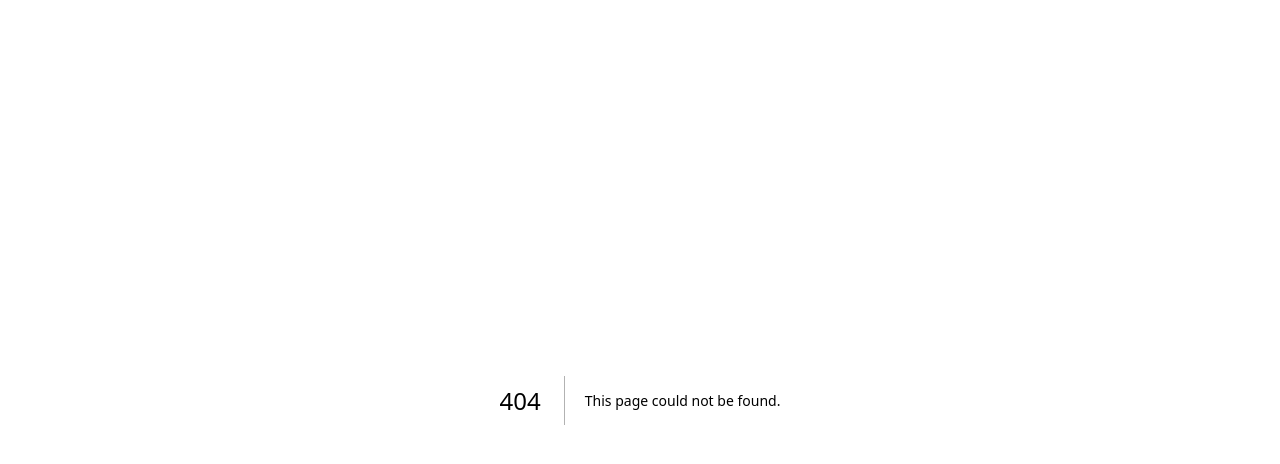
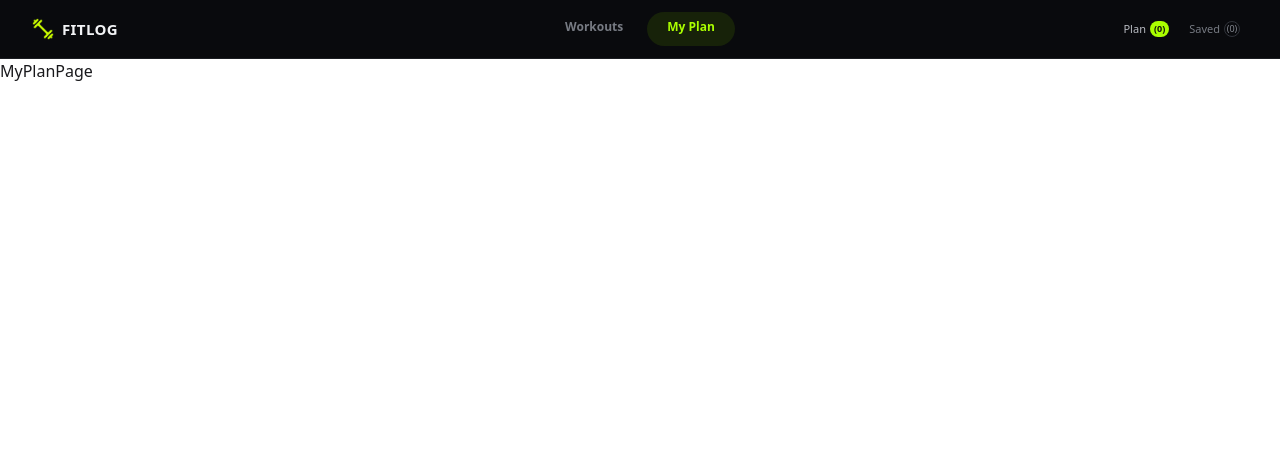
Before and after one commit to asif213067/Fit-Log, a Next.js app: page /my-plan in a window 1280 px wide. Before the commit this address had no page. Shown: the top 464 px of the page. Built offline with nearby package versions, Linux system fonts and the light colour scheme.

Commit message:
completed the navbar section with fully inter-action

```diff
--- a/src/app/layout.tsx
+++ b/src/app/layout.tsx
@@ -1,6 +1,7 @@
 import type { Metadata } from "next";
 import { Geist, Geist_Mono } from "next/font/google";
 import "./globals.css";
+import Navbar from "@/compone3nts/shared/Navbar";
 
 const geistSans = Geist({
   variable: "--font-geist-sans",
@@ -23,7 +24,10 @@ export default function RootLayout({ children }: LayoutProps<"/">) {
       lang="en"
       className={`${geistSans.variable} ${geistMono.variable} h-full antialiased`}
     >
-      <body className="min-h-full flex flex-col">{children}</body>
+      <body className="min-h-full flex flex-col">
+        <Navbar />
+        {children}
+      </body>
     </html>
   );
 }
--- /dev/null
+++ b/src/app/my-plan/page.tsx
@@ -0,0 +1,9 @@
+import React from 'react'
+
+const MyPlanPage = () => {
+  return (
+    <div>MyPlanPage</div>
+  )
+}
+
+export default MyPlanPage
--- a/src/app/page.tsx
+++ b/src/app/page.tsx
@@ -1,4 +1,4 @@
-import Image from "next/image";
+
 
 export default function Home() {
   return (
--- /dev/null
+++ b/src/compone3nts/nav-btn/PlanBtn.tsx
@@ -0,0 +1,21 @@
+"use client";
+
+import React from "react";
+import Link from "next/link";
+
+const PlanBtn = () => {
+  return (
+    <Link
+      href="/my-plan"
+      className="flex h-8.5 items-center gap-1 rounded-md px-2 text-[11px] font-medium text-[#b8bbc1] transition-colors hover:bg-[#15180f] hover:text-white"
+    >
+      <span>Plan</span>
+
+      <span className="flex h-4 min-w-4 items-center justify-center rounded-full bg-[#aaff00] px-1 text-[9px] font-bold text-[#10130a]">
+        (0)
+      </span>
+    </Link>
+  );
+};
+
+export default PlanBtn;
--- /dev/null
+++ b/src/compone3nts/nav-btn/SavedBtn.tsx
@@ -0,0 +1,21 @@
+"use client";
+
+import React from "react";
+import Link from "next/link";
+
+const SavedBtn = () => {
+  return (
+    <Link
+      href="/my-plan"
+      className="flex h-8.5 items-center gap-1 rounded-md px-2 text-[11px] font-medium text-[#777b83] transition-colors hover:bg-[#15180f] hover:text-white"
+    >
+      <span>Saved</span>
+
+      <span className="flex h-4 min-w-4 items-center justify-center rounded-full border border-[#30333a] text-[9px] text-[#858991]">
+        (0)
+      </span>
+    </Link>
+  );
+};
+
+export default SavedBtn;
--- /dev/null
+++ b/src/compone3nts/shared/NavLinks.tsx
@@ -0,0 +1,62 @@
+"use client";
+
+import React from "react";
+import Link from "next/link";
+import { usePathname } from "next/navigation";
+
+const NavLinks = ({ mobile = false }) => {
+  const pathname = usePathname();
+
+  const isWorkoutsActive = pathname === "/";
+  const isMyPlanActive = pathname === "/my-plan";
+
+  return (
+    <ul
+      className={
+        mobile
+          ? "menu menu-sm dropdown-content z-10 mt-3 w-52 rounded-lg border border-[#1b1d21] bg-[#0d0f12] p-2 shadow-xl"
+          : "menu menu-horizontal items-center gap-1 px-1"
+      }
+    >
+      <li>
+        <Link
+          href="/"
+          className={
+            mobile
+              ? isWorkoutsActive
+                ? "bg-[#172209] text-[#aaff00]"
+                : "text-[#777b83] hover:bg-[#15180f] hover:text-[#aaff00]"
+              : `min-h-0 h-8.5 rounded-full px-5 text-[12px] font-semibold transition-colors ${
+                  isWorkoutsActive
+                    ? "bg-[#172209] text-[#aaff00]"
+                    : "bg-transparent text-[#777b83] hover:bg-transparent hover:text-[#aaff00]"
+                }`
+          }
+        >
+          Workouts
+        </Link>
+      </li>
+
+      <li>
+        <Link
+          href="/my-plan"
+          className={
+            mobile
+              ? isMyPlanActive
+                ? "bg-[#172209] text-[#aaff00]"
+                : "text-[#777b83] hover:bg-[#15180f] hover:text-[#aaff00]"
+              : `min-h-0 h-8.5 rounded-full px-5 text-[12px] font-semibold transition-colors ${
+                  isMyPlanActive
+                    ? "bg-[#172209] text-[#aaff00]"
+                    : "bg-transparent text-[#777b83] hover:bg-transparent hover:text-[#aaff00]"
+                }`
+          }
+        >
+          My Plan
+        </Link>
+      </li>
+    </ul>
+  );
+};
+
+export default NavLinks;
--- /dev/null
+++ b/src/compone3nts/shared/Navbar.tsx
@@ -0,0 +1,75 @@
+import React from "react";
+import logo from "@/assets/logo.png";
+import Image from "next/image";
+import Link from "next/link";
+import PlanBtn from "../nav-btn/PlanBtn";
+import SavedBtn from "../nav-btn/SavedBtn";
+import NavLinks from "./NavLinks";
+
+const Navbar = () => {
+  return (
+    <nav className="border-b border-[#1b1d21] bg-[#090a0d]">
+      <div className="container mx-auto navbar h-14.5 min-h-14.5 bg-[#090a0d] px-4 shadow-none lg:px-8">
+
+        {/* Navbar Start */}
+        <div className="navbar-start">
+
+          {/* Mobile Menu */}
+          <div className="dropdown">
+            <div
+              tabIndex={0}
+              role="button"
+              className="btn btn-ghost btn-sm px-2 text-[#aaff00] hover:bg-[#15180f] lg:hidden"
+            >
+              <svg
+                aria-label="Menu"
+                xmlns="http://www.w3.org/2000/svg"
+                className="h-5 w-5"
+                fill="none"
+                viewBox="0 0 24 24"
+                stroke="currentColor"
+              >
+                <path
+                  strokeLinecap="round"
+                  strokeLinejoin="round"
+                  strokeWidth="2"
+                  d="M4 6h16M4 12h8m-8 6h16"
+                />
+              </svg>
+            </div>
+
+            <NavLinks mobile />
+          </div>
+
+          {/* Logo */}
+          <Link href="/" className="flex items-center gap-2">
+            <Image
+              src={logo}
+              width={22}
+              height={22}
+              alt="Fitlog logo"
+              className="object-contain"
+            />
+
+            <span className="text-[15px] font-bold tracking-wide text-[#f2f3f5]">
+              FITLOG
+            </span>
+          </Link>
+        </div>
+
+        {/* Desktop Navigation */}
+        <div className="navbar-center hidden lg:flex">
+          <NavLinks />
+        </div>
+
+        {/* Navbar End */}
+        <div className="navbar-end flex gap-1">
+          <PlanBtn />
+          <SavedBtn />
+        </div>
+      </div>
+    </nav>
+  );
+};
+
+export default Navbar;
```
Also changed, not shown: src/assets/banner.png (added), src/assets/logo.png (added).
